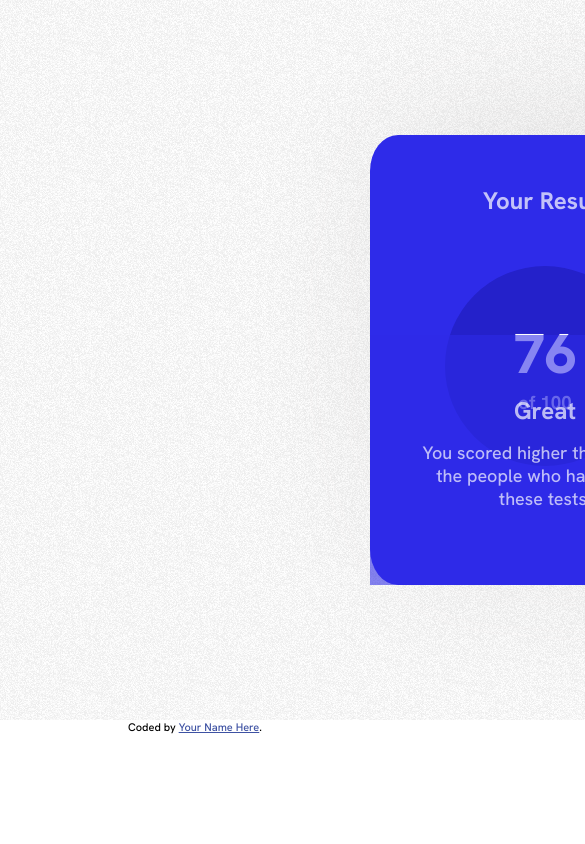
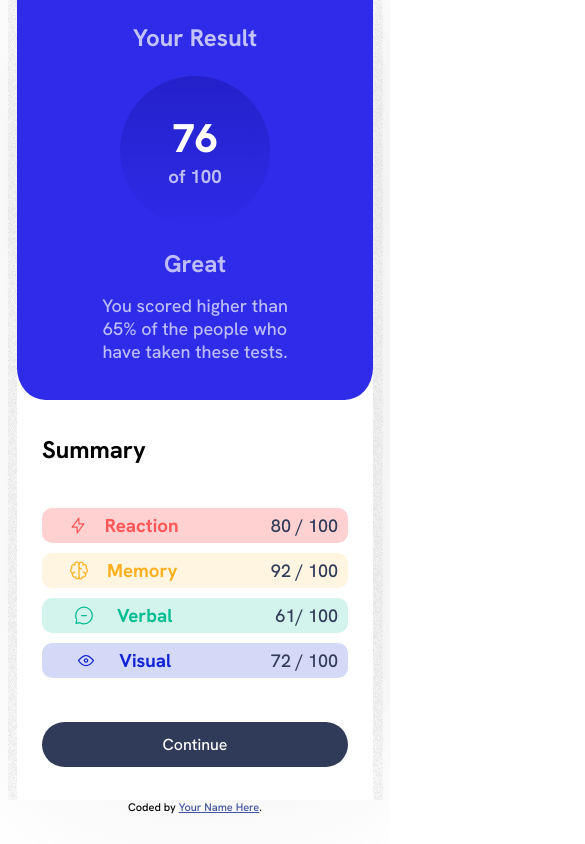
Before and after one commit to imranhossainemi/results-summary-component-main, a plain HTML site: page index.html in a window 390 px wide. Shown: the top 844 px of the page, 585 px wide, since content can reach past the window. Drawn offline with Linux system fonts and the light colour scheme.

Commit message:
update index.html mobile view

```diff
--- a/index.html
+++ b/index.html
@@ -26,7 +26,7 @@
     }
 
     main {
-      width: 1440px;
+      max-width: 1440px;
       height: 720px;
       display: flex;
       align-items: center;
@@ -60,13 +60,12 @@
       background-color: hsl(241, 81%, 54%);
       border-radius: 8%;
       position: relative;
-
+      justify-content: space-evenly;
     }
 
     .mark .head_rslt {
       color: hsla(0, 0%, 100%, 0.712);
       font-weight: 700;
-      margin: 50px 0;
     }
 
     .mark .out_of,
@@ -82,7 +81,7 @@
       height: 200px;
       width: 200px;
       border-radius: 50%;
-      background-color: hsl(241, 72%, 46%);
+      background-image: linear-gradient(hsl(241, 72%, 46%) ,hsl(241, 81%, 54%));
       color: hsla(0, 0%, 100%, 0.685);
     }
 
@@ -94,13 +93,9 @@
 
     .mark .percent {
       width: 100%;
-      height: 250px;
-      background-color: hsla(241, 81%, 54%, 0.574);
       display: flex;
       justify-content: center;
       align-items: center;
-      position: absolute;
-      bottom: 0;
     }
 
     .mark .percent h2,
@@ -188,6 +183,83 @@
       background-color: hsl(241, 81%, 54%);
     }
 
+    @media screen and (max-width:760px) {
+      main {
+        height: 100%;
+        width: 375px;
+      }
+
+      .result {
+        width: 95%;
+        height: 100%;
+        flex-direction: column;
+        border-radius: 0;
+      }
+
+      .result .mark,
+      .result .summary {
+        width: 100%;
+        height: 400px;
+      }
+
+      .mark {
+        border-bottom-left-radius: 8%;
+        border-top-left-radius: 0%;
+        border-bottom-right-radius: 8%;
+        border-top-right-radius: 0%;
+      }
+
+      .mark .out_of {
+        height: 150px;
+        width: 150px;
+        border-radius: 50%;
+      }
+
+      .mark .out_of>h2 {
+        font-size: 40px;
+      }
+
+      .mark .percent h2,
+      .mark .percent p {
+        margin-bottom: 15px;
+        color: hsla(0, 0%, 100%, 0.685);
+        width: 200px;
+      }
+
+      .summary {
+        padding: 0 25px;
+      }
+
+      .summary .scores .score {
+        height: 35px;
+        margin: 10px 0;
+        padding: 0 10px;
+        border-radius: 10px;
+      }
+
+      .summary .scores .reaction h3 {
+        width: 50%;
+      }
+
+      .summary .scores .memory h3 {
+        width: 50%;
+      }
+
+      .summary .scores .verbal h3 {
+        width: 50%;
+      }
+
+      .summary .scores .visual h3 {
+        width: 50%;
+      }
+
+      .summary .result_btn {
+        height: 45px;
+        border-radius: 25px;
+        font-size: 16px;
+      }
+    }
+
     .attribution { font-size: 11px; text-align: center; }
     .attribution a { color: hsl(228, 45%, 44%); }
   </style>
```
